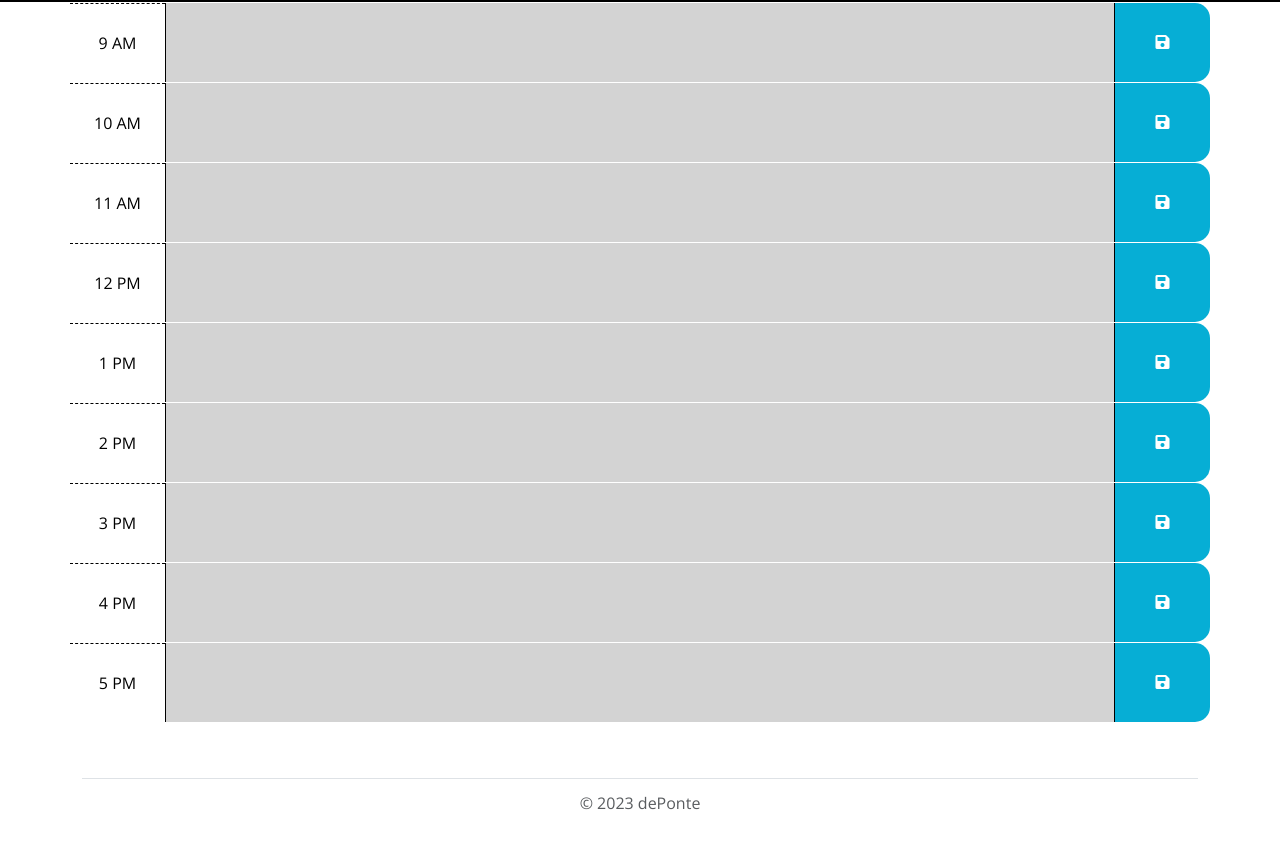
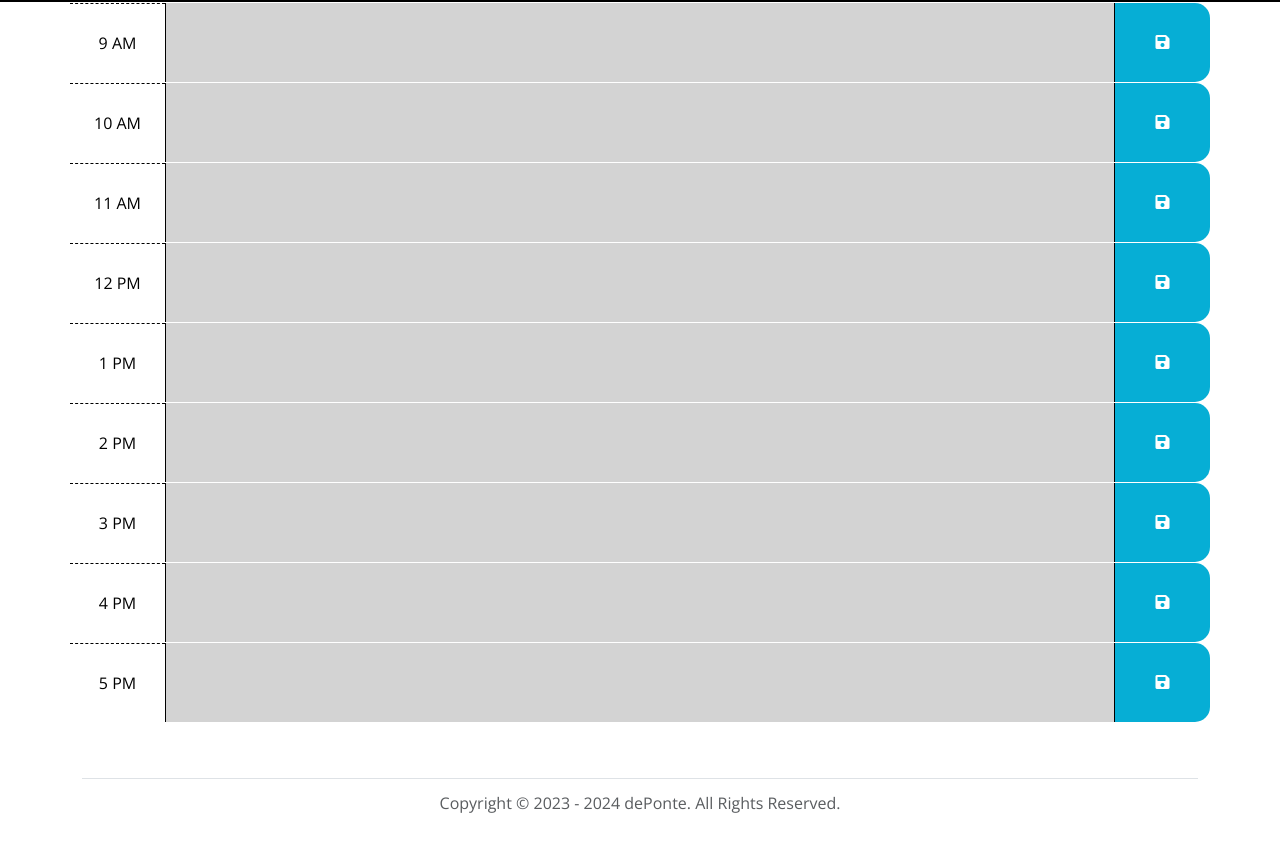
Before and after one commit to deponte-designer/Planner-App, a plain HTML site: page index.html in a window 1280 px wide. Shown: the part 293-1144 px from the top of the page. Drawn offline with nearby package versions, Linux system fonts and the light colour scheme.

Commit message:
Added a print current year into footer

```diff
--- a/index.html
+++ b/index.html
@@ -72,7 +72,7 @@
   <div class="container">
     <footer class="py-3 my-4">
       <ul class="border-bottom pb-3 mb-3"></ul>
-      <p class="text-center text-body-secondary">&copy; 2023 dePonte</p>
+      <p class="text-center text-body-secondary">Copyright &copy; 2023 - <script>document.write(new Date().getFullYear())</script> dePonte. All Rights Reserved.</p>
     </footer>
   </div>
 
```
